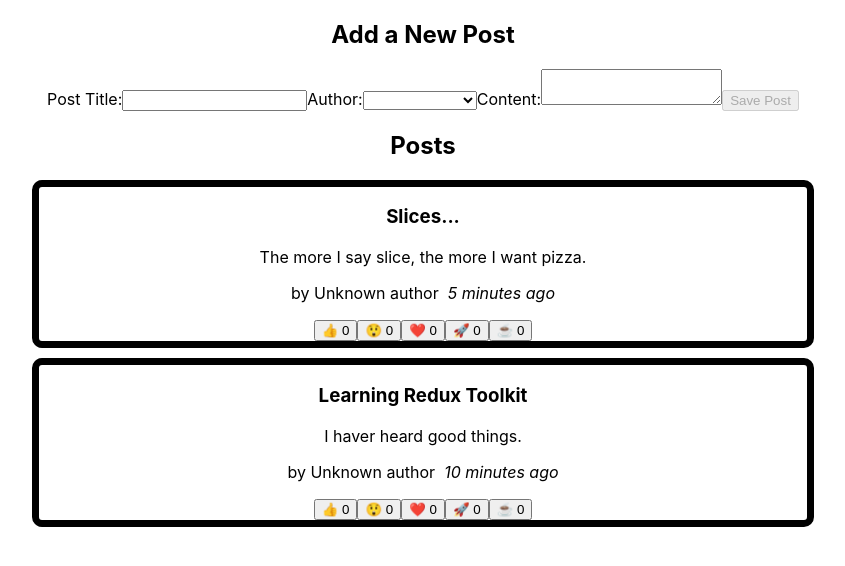
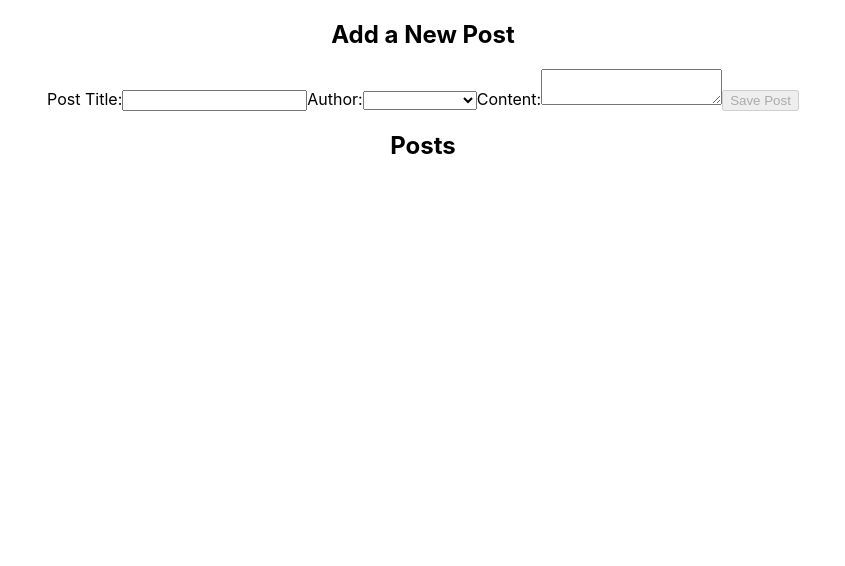
Before and after one commit to jordanbmnt/React-Redux-Toolkit-Tutorial, a React (Create React App) app: page / in a window 1280 px wide. Shown: the top 566 px of the page, without its empty margins (217-1062 px from the left). Built offline with nearby package versions, Linux system fonts and the light colour scheme.

Commit message:
modified slice to accept api

```diff
--- a/src/app/features/post/postSlice.js
+++ b/src/app/features/post/postSlice.js
@@ -1,34 +1,12 @@
-import { createSlice, nanoid } from "@reduxjs/toolkit";
+import { createAsyncThunk, createSlice, nanoid } from "@reduxjs/toolkit";
 import { sub } from "date-fns";
+const POST_URL = "https://jsonplaceholder.typecode.com/posts";
 
-const initialState = [
-  {
-    id: "1",
-    title: "Learning Redux Toolkit",
-    content: "I haver heard good things.",
-    date: sub(new Date(), { minutes: 10 }).toISOString(),
-    reactions: {
-      thumbsUp: 0,
-      wow: 0,
-      heart: 0,
-      rocket: 0,
-      coffee: 0,
-    },
-  },
-  {
-    id: "2",
-    title: "Slices...",
-    content: "The more I say slice, the more I want pizza.",
-    date: sub(new Date(), { minutes: 5 }).toISOString(),
-    reactions: {
-      thumbsUp: 0,
-      wow: 0,
-      heart: 0,
-      rocket: 0,
-      coffee: 0,
-    },
-  },
-];
+const initialState = {
+  posts: [],
+  status: "idle",
+  error: null,
+};
 
 const postSlice = createSlice({
   name: "posts",
@@ -36,7 +14,7 @@ const postSlice = createSlice({
   reducers: {
     postAdded: {
       reducer(state, action) {
-        state.push(action.payload);
+        state.posts.push(action.payload);
       },
       prepare(title, content, userId) {
         return {
@@ -59,7 +37,7 @@ const postSlice = createSlice({
     },
     reactionAdded(state, action) {
       const { postId, reaction } = action.payload;
-      const existingPost = state.find((post) => post.id === postId);
+      const existingPost = state.posts.find((post) => post.id === postId);
       if (existingPost) {
         existingPost.reactions[reaction]++;
       }
@@ -67,7 +45,7 @@ const postSlice = createSlice({
   },
 });
 
-export const selectAllPosts = (state) => state.posts;
+export const selectAllPosts = (state) => state.posts.posts;
 
 export const { postAdded, reactionAdded } = postSlice.actions;
 
```
